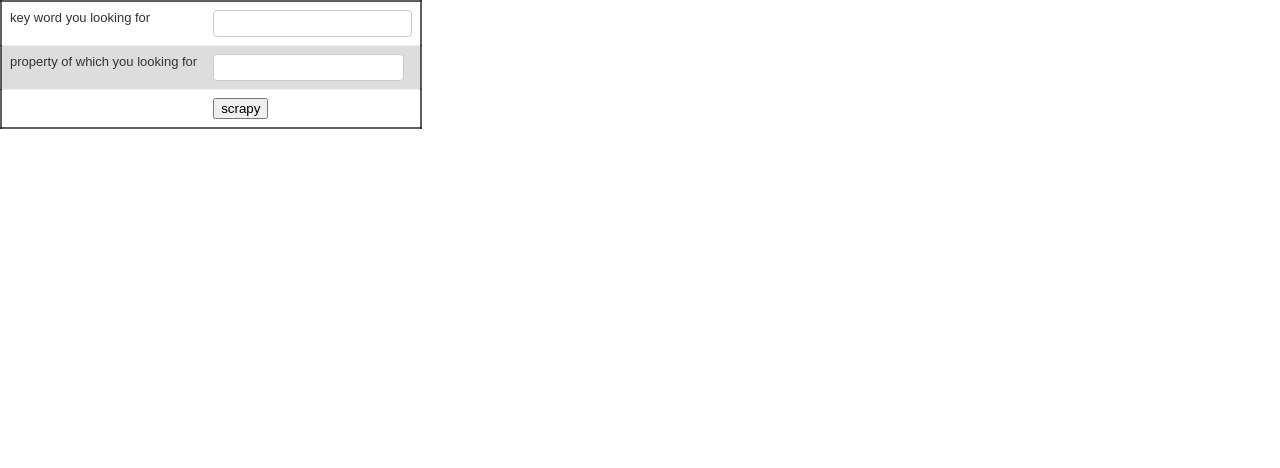
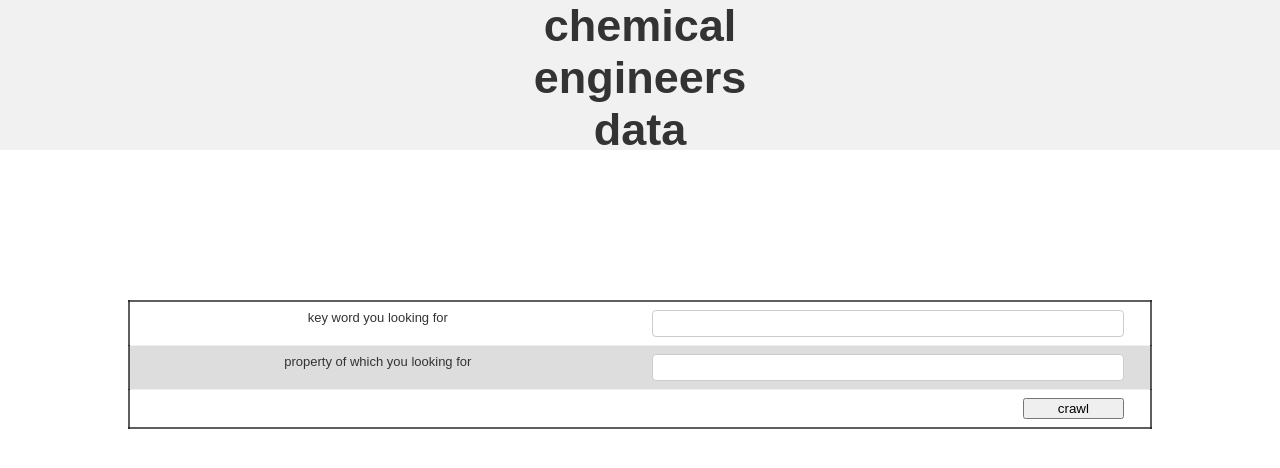
Before and after one commit to hojjat-zare/chemical_search_engine, a Django app: page /crawler in a window 1280 px wide. Shown: the top 468 px of the page. Run offline with Django 3.2, Linux system fonts and the light colour scheme.

Commit message:
style for crawler-form

```diff
--- /dev/null
+++ b/search_eng/search_in_database/static/search_in_database/css/base_form.css
@@ -0,0 +1,27 @@
+
+.form_container{
+	text-align: center;
+	margin-top: 150px;
+}
+
+div .search_input{
+	width: 50%;
+}
+
+td .search_input{
+  width: 90%;
+}
+
+.submit_btn{
+	height: 30px;
+}
+
+.form_table{
+  width: 80%;
+  margin-left: 10%;
+}
+
+#crawl_btn{
+  width: 20%;
+  margin-left: 73%;
+}
--- a/search_eng/search_in_database/templates/search_in_database/base/base.html
+++ b/search_eng/search_in_database/templates/search_in_database/base/base.html
@@ -10,7 +10,9 @@
 
   <body>
     <header>
-      {% block header %}{% endblock header %}
+      {% block header%}
+        <div id="logo">chemical<br>engineers<br>data</div>
+      {% endblock header%}
     </header>
 
     <div class="content">
--- a/search_eng/search_in_database/templates/search_in_database/base/base_result.html
+++ b/search_eng/search_in_database/templates/search_in_database/base/base_result.html
@@ -3,9 +3,6 @@
 {% block more_styles %}
 <link rel="stylesheet" href={% static "search_in_database/css/base_result.css" %}>
 {% endblock more_styles %}
-{% block header%}
-  <div id="logo">chemical<br>engineers<br>data</div>
-{% endblock header%}
 {% block initial_scripts %}
   <script src={% static "search_in_database/js/d3.min.js" %}></script>
 {% endblock initial_scripts %}
--- a/search_eng/search_in_database/templates/search_in_database/crawler_form.html
+++ b/search_eng/search_in_database/templates/search_in_database/crawler_form.html
@@ -1,20 +1,24 @@
 {% extends "search_in_database/base/base_search_form.html" %}
+{% load static %}
 {% block title %}search in web{% endblock title %}
+{% block more_styles %}
+<link rel="stylesheet" href={% static "search_in_database/css/base_form.css" %}>
+{% endblock more_styles %}
 {% block main %}
-	<div id="form_container">
-		<form id="" method="get" action="{% url 'search_in_database:scrapy' %}">
-			<table>
+	<div class="form_container">
+		<form class="search_form" method="get" action="{% url 'search_in_database:scrapy' %}">
+			<table class="form_table">
 				<tr>
 					<td><label for="entity">key word you looking for </label></td>
-					<td><input type="text" class="" name="entity" size="21" maxlength="120"><br></td>
+					<td><input type="text" class="search_input" name="entity" size="21" maxlength="120"><br></td>
 				</tr>
 				<tr>
 					<td><label for="properties">property of which you looking for</label></td>
-					<td><input type="text" name="properties" ></td>
+					<td><input type="text" class="search_input" name="properties" ></td>
 				</tr>
 				<tr>
 					<td></td>
-					<td>	<input type="submit" value="scrapy" class=""></td>
+					<td>	<input type="submit" value="crawl" id="crawl_btn"></td>
 				</tr>
 			</table>
 		</form>
```
Also changed, not shown: search_eng/search_in_database/templates/search_in_database/index.html (+4 -27 lines).
